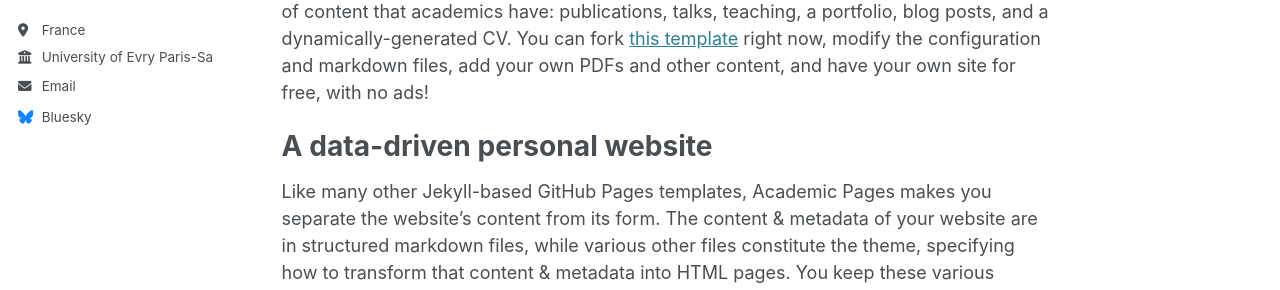
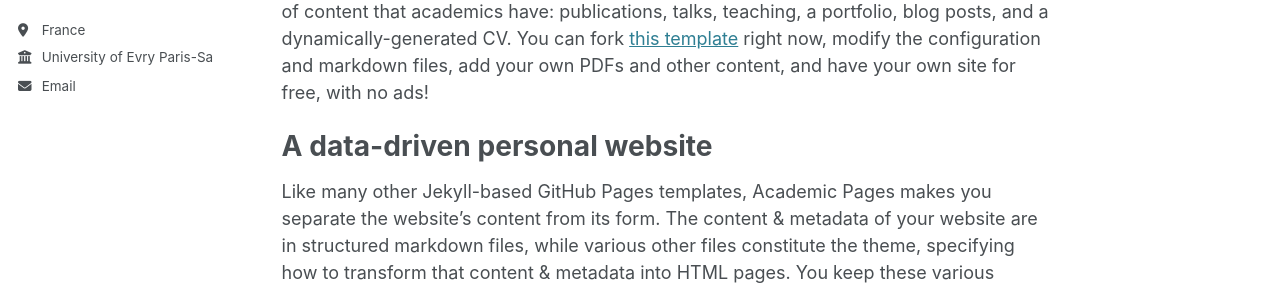
Before and after one commit to gchauv/gchauv.github.io, a Jekyll site: the page built from _pages/about.md, in a window 1280 px wide. Shown: the part 313-603 px from the top of the page. Built offline with Jekyll 4.4.1, drawn with Linux system fonts in a browser that asks for light colours.

Commit message:
Update _config.yml

```diff
--- a/_config.yml
+++ b/_config.yml
@@ -15,7 +15,7 @@ name                     : &name "Your Name"
 description              : &description "personal description"
 url                      : https://academicpages.github.io # the base hostname & protocol for your site e.g. "https://[your GitHub username].github.io"
 baseurl                  : "" # the subpath of your site, e.g. "/blog"
-repository               : "academicpages/academicpages.github.io"
+repository               : "gchauv.github.io"
 
 # Site Author - The following control what appear as part of the author content on the side bar.
 #               If a field is blank the icon and link will not appear, otherwise it will be shown.
@@ -50,7 +50,7 @@ author:
   stackoverflow    : # User number or user number and name (i.e., use "1" or "1/jeff-atwood")
 
   # Social media
-  bluesky          : "bsky.app" # Replace this with you Bluesky username
+  bluesky          : # "bsky.app" # Replace this with you Bluesky username
   facebook         : # Username
   flickr           : # Username
   foursquare       : # Username
```
